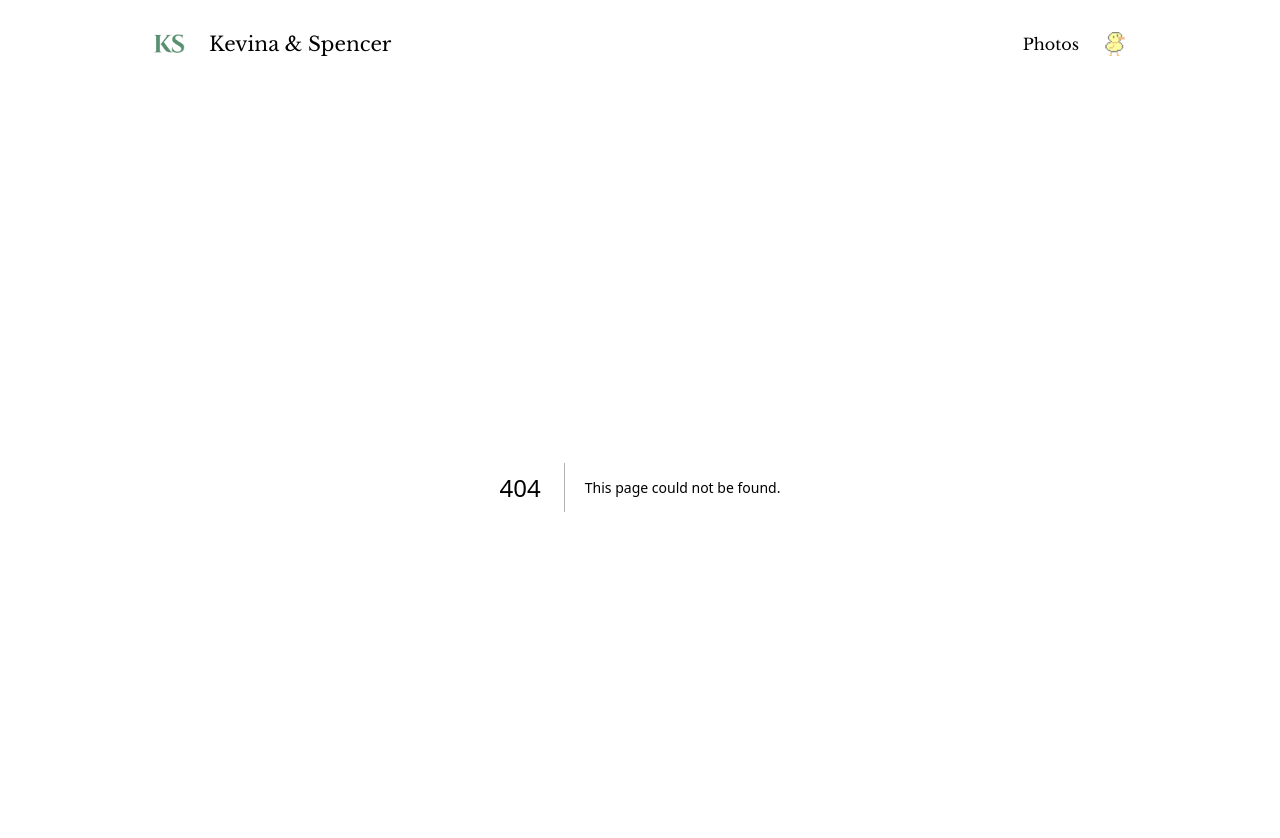
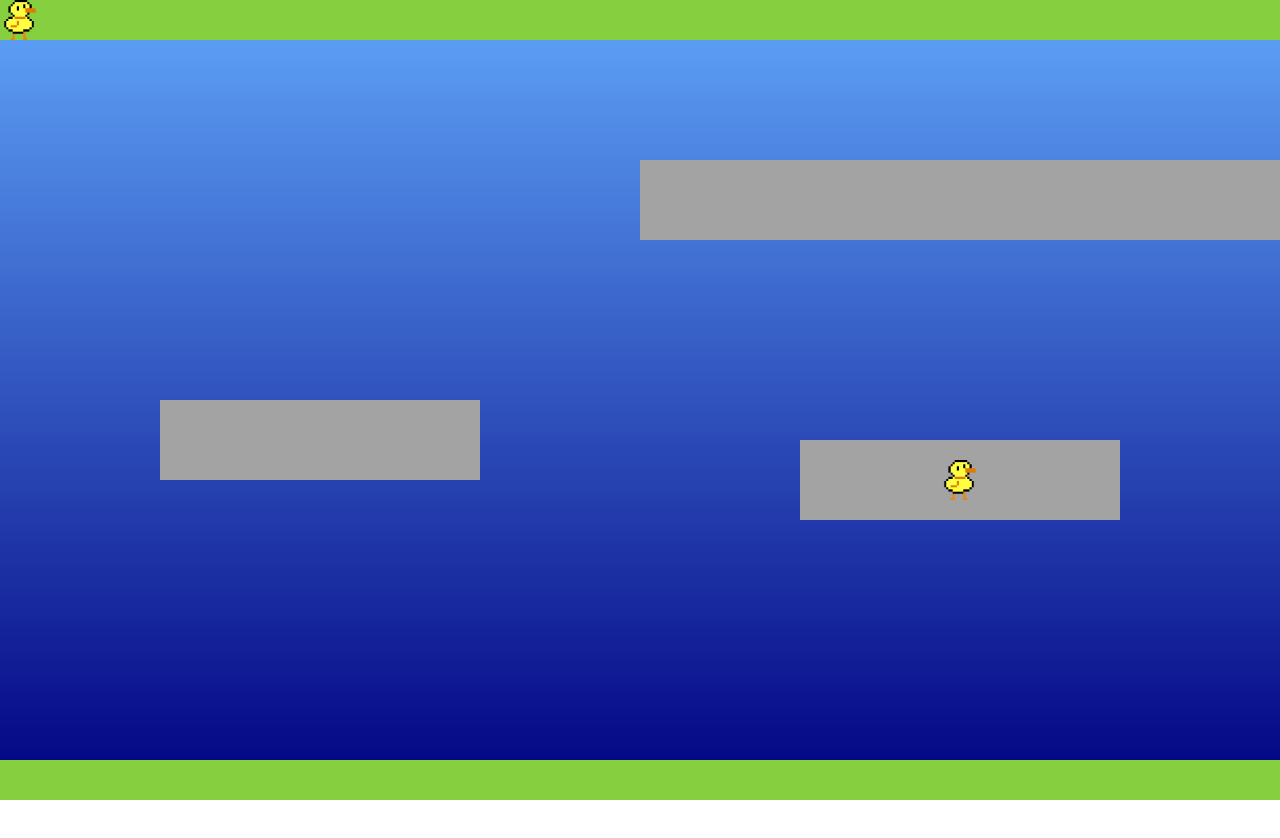
Before and after one commit to sspenst/kevina, a Next.js app: page /duck-game in a window 1280 px wide. Before the commit this address had no page. Shown: the top 838 px of the page. After the commit the page ends 800 px from the top, so only its background shows below. Built offline with nearby package versions, Linux system fonts and the light colour scheme.

Commit message:
page restructure

```diff
--- a/components/header.tsx
+++ b/components/weddingHeader.tsx
@@ -4,17 +4,13 @@ import Link from 'next/link';
 import { useRouter } from 'next/router';
 import React from 'react';
 
-export default function Header() {
+export default function WeddingHeader() {
   const router = useRouter();
-
-  if (router.pathname === '/game') {
-    return null;
-  }
 
   return (
     <header className={classNames('p-4 sticky top-0 z-20 flex justify-center', { 'bg-white': router.pathname === '/photos' })}>
       <div className='flex items-center justify-between px-4 py-3 rounded-full border border-white backdrop-blur-lg max-w-screen-lg w-full'>
-        <Link aria-label='Home' href='/' className='flex items-center gap-6 font-medium hover:opacity-50 transition pl-2'>
+        <Link aria-label='Home' href='/wedding' className='flex items-center gap-6 font-medium hover:opacity-50 transition pl-2'>
           <div className='flex gap-2'>
             <Image alt='Kevina & Spencer Spenst' height={32} src='/ks.png' width={32} />
           </div>
@@ -24,7 +20,7 @@ export default function Header() {
         </Link>
         <div className='flex gap-6 items-center pr-2'>
           <Link aria-label='Photos' href='/photos' className='hover:text-neutral-500 text-black'>Photos</Link>
-          <Link href='/game' className='-scale-x-100 opacity-50 hover:opacity-100 transition'>
+          <Link href='/duck-game' className='-scale-x-100 opacity-50 hover:opacity-100 transition'>
             <Image alt='Duck Game' height={24} src='/duck.png' width={24} style={{
               minHeight: 24,
               minWidth: 24,
--- a/pages/_app.tsx
+++ b/pages/_app.tsx
@@ -2,13 +2,11 @@ import '../styles/global.css';
 import type { AppProps } from 'next/app';
 import { ThemeProvider } from 'next-themes';
 import React from 'react';
-import Header from '../components/header';
 
 export default function App({ Component, pageProps }: AppProps) {
   return (
     <div className='font-libre'>
       <ThemeProvider attribute='class' enableSystem>
-        <Header />
         <main>
           <Component {...pageProps} />
         </main>
--- a/pages/game.tsx
+++ b/pages/duck-game/index.tsx
@@ -3,7 +3,7 @@ import Head from 'next/head';
 import Image from 'next/image';
 import { useRouter } from 'next/router';
 import React, { useEffect, useRef, useState } from 'react';
-import useInterval from '../components/useInterval';
+import useInterval from '../../components/useInterval';
 
 export default function Index() {
   const [x, setX] = useState(0);
@@ -195,7 +195,7 @@ export default function Index() {
         }, 1000);
       }
     } else if (y > window.innerHeight - 3 * size / 2) {
-      router.push('/win');
+      router.push('/duck-game/win');
     }
   }, [health, router, size, x, y]);
 
--- a/pages/photos.tsx
+++ b/pages/photos.tsx
@@ -1,6 +1,7 @@
 import Head from 'next/head';
 import Image from 'next/image';
 import React from 'react';
+import WeddingHeader from '../components/weddingHeader';
 
 export default function Index() {
   return (
@@ -9,6 +10,7 @@ export default function Index() {
         <title>Kevina & Spencer Spenst</title>
         <meta name='description' content='Kevina & Spencer Spenst' />
       </Head>
+      <WeddingHeader />
       <div className='relative flex flex-col items-center gap-12 md:m-16 m-12 z-10'>
         <div className='flex flex-wrap justify-center items-center gap-12 text-center text-3xl italic text-balance max-w-full'>
           <Image alt='logo' src='/photos/Kevina & Spencer-78.jpg' width={2000} height={2000} className='max-w-full' />
--- a/pages/index.tsx
+++ b/pages/wedding.tsx
@@ -1,6 +1,7 @@
 import Head from 'next/head';
 import Image from 'next/image';
 import React from 'react';
+import WeddingHeader from '../components/weddingHeader';
 
 export default function Index() {
   return (
@@ -9,6 +10,7 @@ export default function Index() {
         <title>Kevina & Spencer Spenst</title>
         <meta name='description' content='Kevina & Spencer Spenst' />
       </Head>
+      <WeddingHeader />
       <Image alt='invitation' src='/invitation.jpeg' width={3912} height={3437} className='fixed w-full h-full top-0 opacity-50 object-cover z-0' />
       <div className='relative flex flex-col items-center gap-12 m-16 z-10'>
         <div className='flex flex-col items-center gap-12 text-center text-3xl italic text-balance'>
```
Also changed, not shown: pages/duck-game/win.tsx (renamed from pages/win.tsx).
